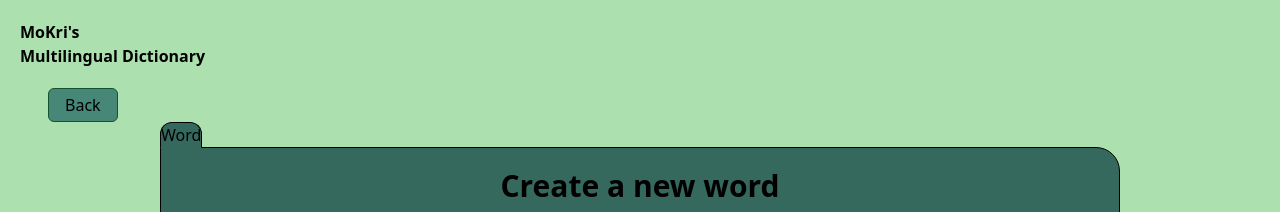
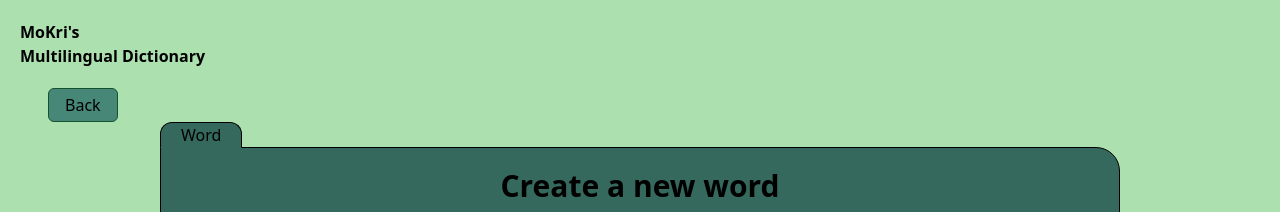
Before and after one commit to MoKrisz/MoKri-s-Multilingual-Dictionary-React-FE, a React (Vite) app: page /menu/new-word in a window 1280 px wide. Shown: the top 212 px of the page. Built offline with nearby package versions, Linux system fonts and the light colour scheme.

Commit message:
tabs handling change

```diff
--- a/src/components/Tabs.tsx
+++ b/src/components/Tabs.tsx
@@ -3,11 +3,11 @@ import { Tab } from "../features/Words/models";
 
 interface TabsProps {
   tabs: Tab[];
-  defaultTab: string;
+  defaultTab?: string;
 }
 
 export default function Tabs({ tabs, defaultTab }: TabsProps) {
-  const [activeTab, setActiveTab] = useState(defaultTab);
+  const [activeTab, setActiveTab] = useState(defaultTab ?? tabs[0].key);
 
   const activeTabFormat = "bg-lincolngreendarker border-b-lincolngreendarker";
   const nonActiveTabFormat = "bg-lincolngreen hover:bg-lincolngreendarker";
@@ -17,7 +17,7 @@ export default function Tabs({ tabs, defaultTab }: TabsProps) {
       <div>
         {tabs.map((tab) => (
           <button
-            className={`-mb-px px-${tab.length} rounded-t-xl border border-black ${tab.key === activeTab ? activeTabFormat : nonActiveTabFormat}`}
+            className={`-mb-px px-5 rounded-t-xl border border-black ${tab.key === activeTab ? activeTabFormat : nonActiveTabFormat}`}
             key={tab.key}
             onClick={() => setActiveTab(tab.key)}
           >
--- a/src/features/Words/models.ts
+++ b/src/features/Words/models.ts
@@ -62,5 +62,4 @@ export interface Tab {
   key: string;
   label: string;
   content: React.ReactNode;
-  length: number;
 }
--- a/src/features/Words/pages/NewWordPage.tsx
+++ b/src/features/Words/pages/NewWordPage.tsx
@@ -21,8 +21,7 @@ export default function NewWordPage() {
       </Link>
       <div className="lg:w-3/4 lg:mx-auto max-w-screen-lg">
         <Tabs
-          tabs={[{ key: "word", label: "Word", content: <WordForm mutationFunction={postWord} onSuccessFunction={onSuccess} />, length: 5 }]}
-          defaultTab="word"
+          tabs={[{ key: "word", label: "Word", content: <WordForm mutationFunction={postWord} onSuccessFunction={onSuccess} /> }]}
         />
       </div>
     </>
--- a/src/features/Words/pages/WordPage.tsx
+++ b/src/features/Words/pages/WordPage.tsx
@@ -53,16 +53,14 @@ export default function WordPage() {
                     onSuccessFunction={onSuccess}
                     wordData={data}
                   />
-                ),
-                length: 5,
+                )
               },
               {
                 key: "translation",
                 label: "Translations",
                 content: (
                   <p>Here goes the translations tab content</p>
-                ),
-                length: 7,
+                )
               },
             ]}
             defaultTab="word"
```
